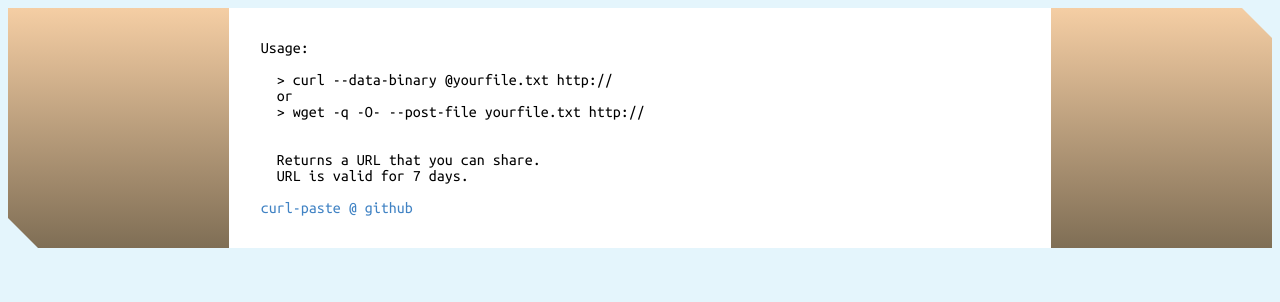
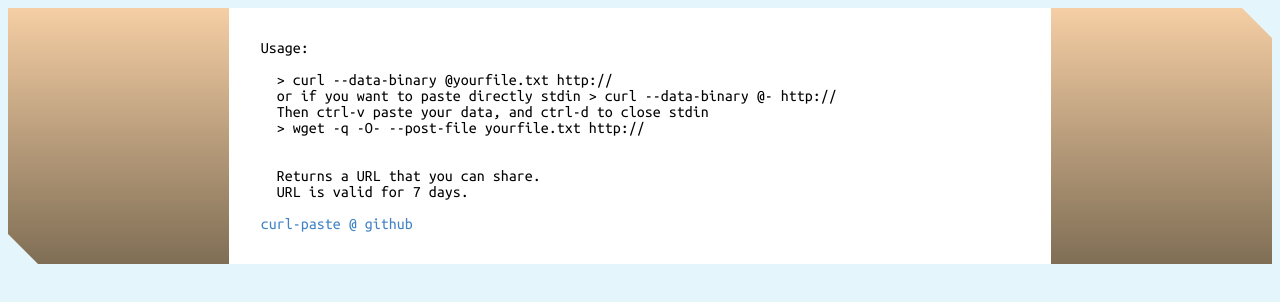
Before and after one commit to rook2pawn/curl-paste, a website: page web/index.html in a window 1280 px wide. Drawn offline with Linux system fonts and the light colour scheme.

Commit message:
more instructions

```diff
--- a/web/index.html
+++ b/web/index.html
@@ -73,7 +73,9 @@
     <div id='usage'>
         &gt; curl --data-binary @yourfile.txt http://<span class='hostname'></span>
         <br>
-        or
+        or if you want to paste directly stdin
+        &gt; curl --data-binary @- http://<span class='hostname'></span>
+        <br> Then ctrl-v paste your data, and ctrl-d to close stdin
         <br>
         &gt; wget -q -O- --post-file yourfile.txt http://<span class='hostname'></span>
     </div>
```
